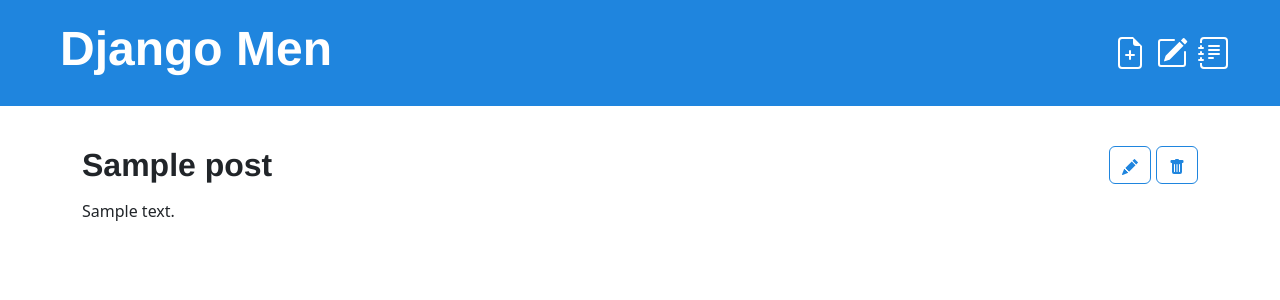
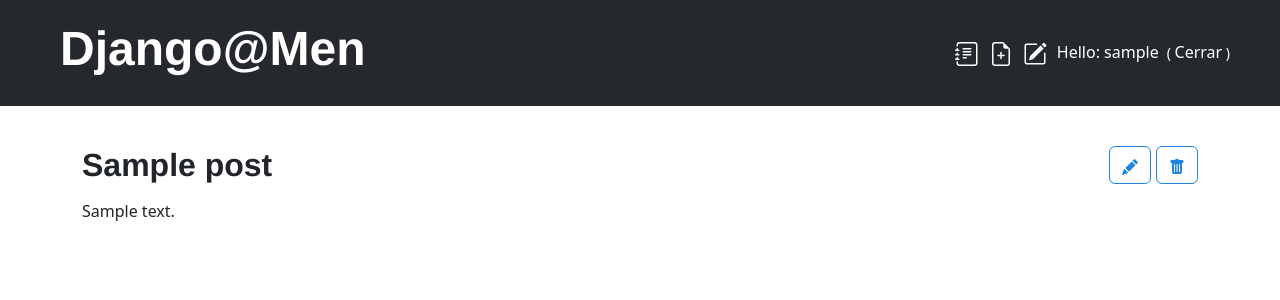
Before and after one commit to jdelacruzv/djangomen, a Django app: page /post/1/ in a window 1280 px wide. Shown: the top 300 px of the page. Run offline with Django 5.2, Linux system fonts and the light colour scheme; a user stored in the database is signed in; tables that the repository leaves empty hold one stand-in row (values such as "Sample post").

Commit message:
Improve button and user info alignment with Flexbox in blog.css

```diff
--- a/blog/static/css/blog.css
+++ b/blog/static/css/blog.css
@@ -49,6 +49,7 @@
 
 .page-header {
 	background-color: #1F85DE;
+    background-color: #25292E;
     margin-top: 0;
     margin-bottom: 40px;
     padding: 20px 20px 20px 40px;
@@ -116,6 +117,14 @@
     float: right;
 }
 
+span > p {
+ margin: 0;
+}
+
+span > p small > a {
+    text-decoration: none;
+}
+
 .top-menu,
 .top-menu:hover,
 .top-menu:visited {
@@ -125,7 +134,22 @@
 }
 
 .top-menu svg {
-    width: 32px;   /* O el tamaño que prefieras */
-    height: 32px;
+    width: 24px;   /* O el tamaño que prefieras */
+    height: 24px;
     vertical-align: middle;
 }
+
+.user-info {
+    display: flex;
+    align-items: center;
+    gap: 8px;
+    margin-bottom: 0;
+}
+
+.user-info button {
+    color:inherit;
+    text-decoration:none;
+    background:none;
+    border:none;
+    cursor:pointer;
+}
--- a/blog/templates/blog/base.html
+++ b/blog/templates/blog/base.html
@@ -20,19 +20,32 @@
 	<body>
 		<header class="page-header">
 			<div container="container">
-				<h1><a href="/">Django Men</a></h1>
+				<h1><a href="/">Django@Men</a></h1>
 				<span>
-					<a href="{% url 'post_list' %}" class="top-menu" title="Listar posts">
-						{% include './icons/journal-text.svg' %}
-					</a>
 					{% if user.is_authenticated %}
+						<form method="POST" action="{% url 'logout' %}" class="top-menu user-info">
+							{% csrf_token %}
+							Hello: {{ user.username }}
+							<small>
+								( <button type="submit" class="btn btn-link p-0 m-0 align-baseline">
+									Cerrar
+								</button> )
+							</small>
+						</form>
 						<a href="{% url 'post_draft_list' %}" class="top-menu" title="Listar borradores">
 							{% include './icons/pencil-square.svg' %}
 						</a>
 						<a href="{% url 'post_new' %}" class="top-menu" title="Crear post">
 							{% include './icons/file-earmark-plus.svg' %}
 						</a>
+					{% else %}
+						<a href="{% url 'login' %}" class="top-menu" title="Iniciar sesión">
+							{% include './icons/door-open.svg' %}
+						</a>
 					{% endif %}
+					<a href="{% url 'post_list' %}" class="top-menu" title="Listar posts">
+						{% include './icons/journal-text.svg' %}
+					</a>
 				</span>
 			</div>
 		</header>
--- a/blog/templates/registration/login.html
+++ b/blog/templates/registration/login.html
@@ -5,7 +5,7 @@
         <p>Su nombre de usuario y contraseña no coinciden. Por favor intente de nuevo.</p>
     {% endif %}
 
-    <form method="post" action="{% url 'login' %}">
+    <form method="POST" action="{% url 'login' %}">
     {% csrf_token %}
         <table>
         	<tr>
--- a/djangomen/urls.py
+++ b/djangomen/urls.py
@@ -22,5 +22,6 @@
 urlpatterns = [
     path('admin/', admin.site.urls),
 	path('accounts/login/', views.LoginView.as_view(), name='login'),
+   	path('accounts/logout/', views.LogoutView.as_view(next_page='/'), name = 'logout'),
 	path('', include('blog.urls')),
 ]
```
Also changed, not shown: blog/templates/blog/icons/door-open.svg (added), blog/templates/blog/icons/file-text.svg (deleted), blog/templates/blog/icons/list-task.svg (deleted).
